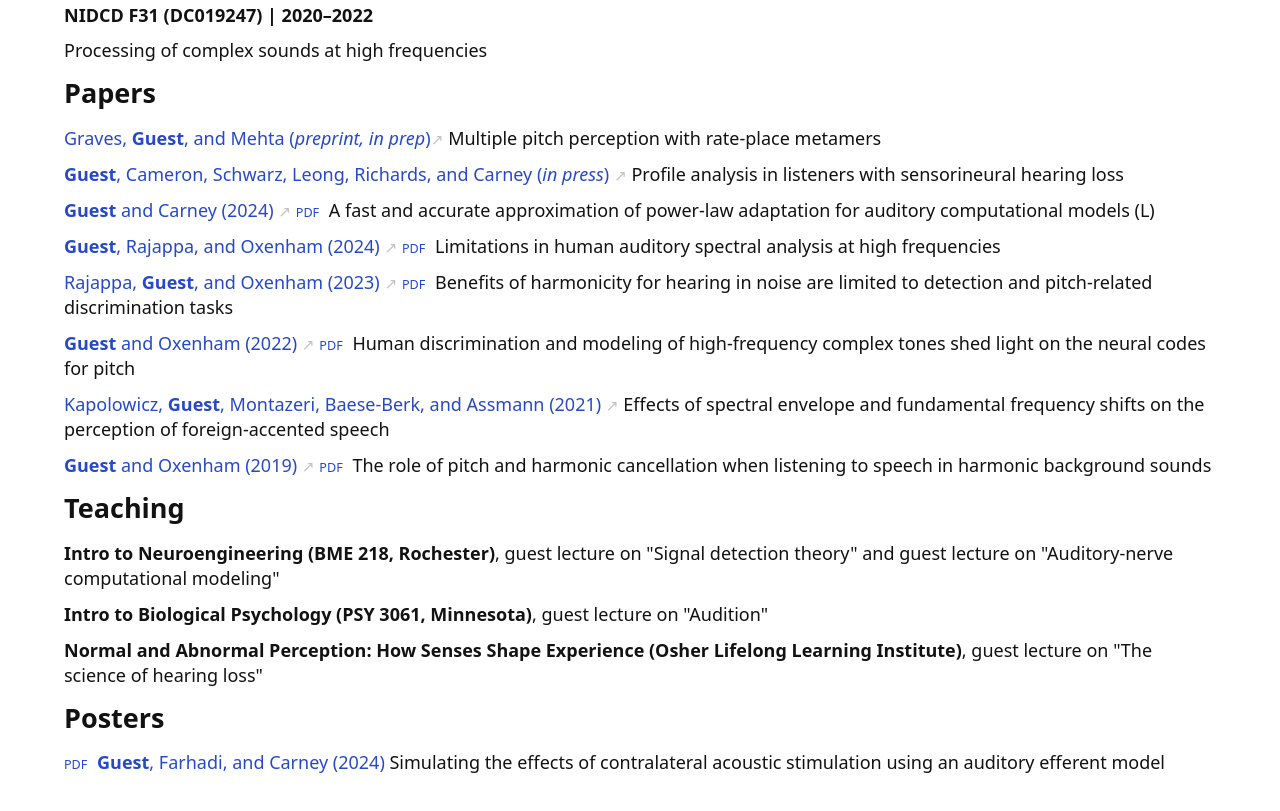
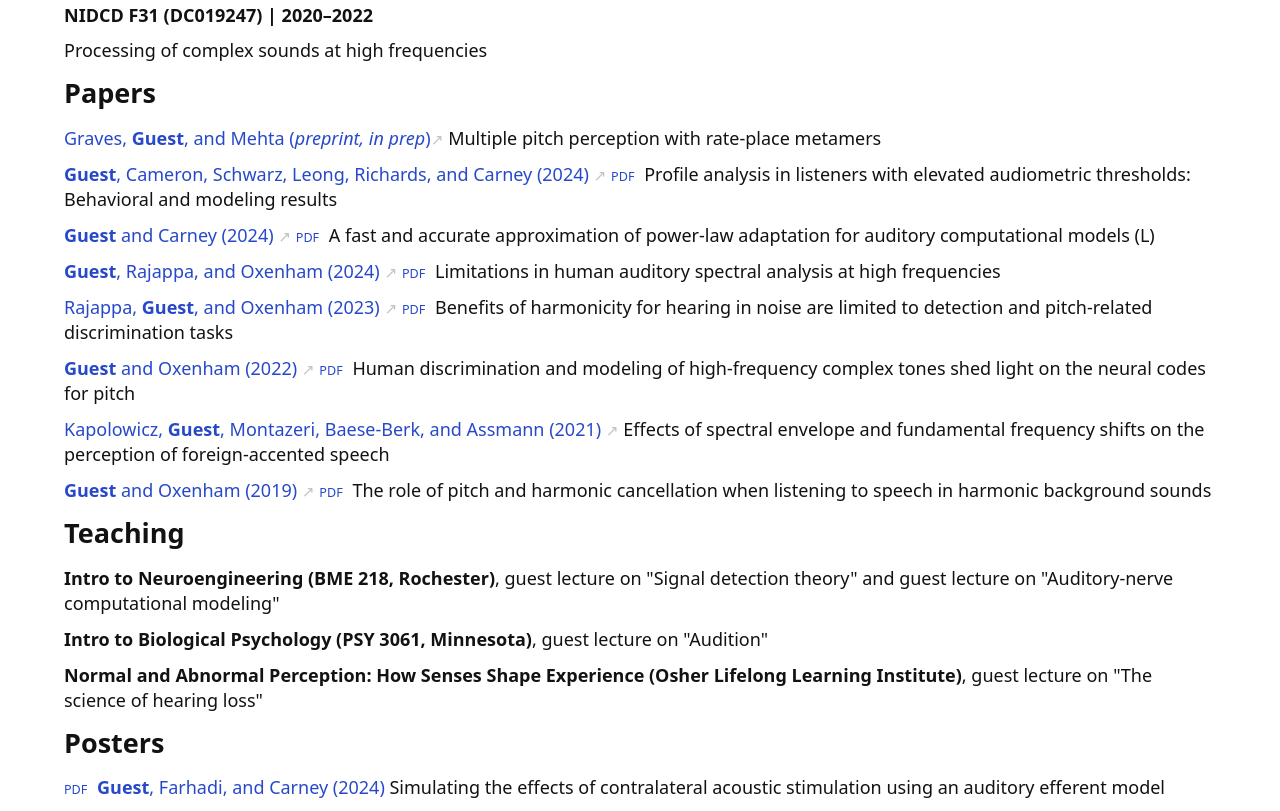
Before and after one commit to guestdaniel/guestdaniel.github.io, a plain HTML site: page index.html in a window 1280 px wide. Shown: the part 814-1625 px from the top of the page. Before the commit the page ends 1600 px from the top, so only its background shows below. Drawn offline with Linux system fonts and the light colour scheme.

Commit message:
Added profile analysis paper

```diff
--- a/index.html
+++ b/index.html
@@ -77,7 +77,7 @@
 
   <p> <a href="https://zenodo.org/records/13334206"> Graves, <b>Guest</b>, and Mehta (<i>preprint, in prep</i>)</a> Multiple pitch perception with rate-place metamers </p>
 
-  <p> <a href="https://doi.org/10.1101/2023.11.30.569471 "> <b>Guest</b>, Cameron, Schwarz, Leong, Richards, and Carney (<i>in press</i>) </a> Profile analysis in listeners with sensorineural hearing loss </p>
+  <p> <a href="https://doi.org/10.1121/10.0034635"> <b>Guest</b>, Cameron, Schwarz, Leong, Richards, and Carney (2024) </a> <a href="file/Guest2024_PA.pdf"></a> Profile analysis in listeners with elevated audiometric thresholds: Behavioral and modeling results </p>
 
   <p> <a href="https://doi.org/10.1121/10.0034457"> <b>Guest</b> and Carney (2024) </a> <a href="file/Guest2024_PLA.pdf"></a> A fast and accurate approximation of power-law adaptation for auditory computational models (L) </p>
 
```
Also changed, not shown: 1 other file.
